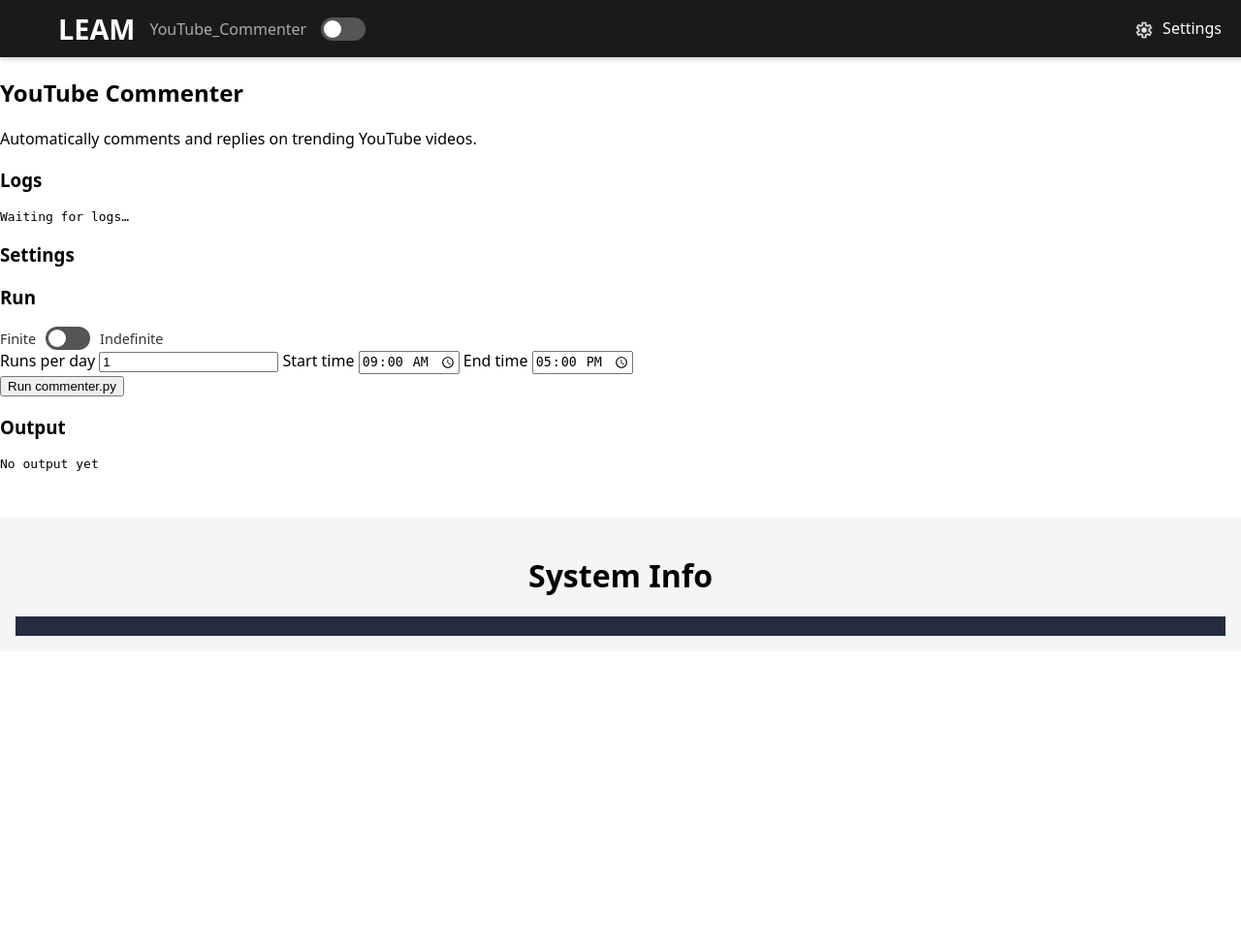
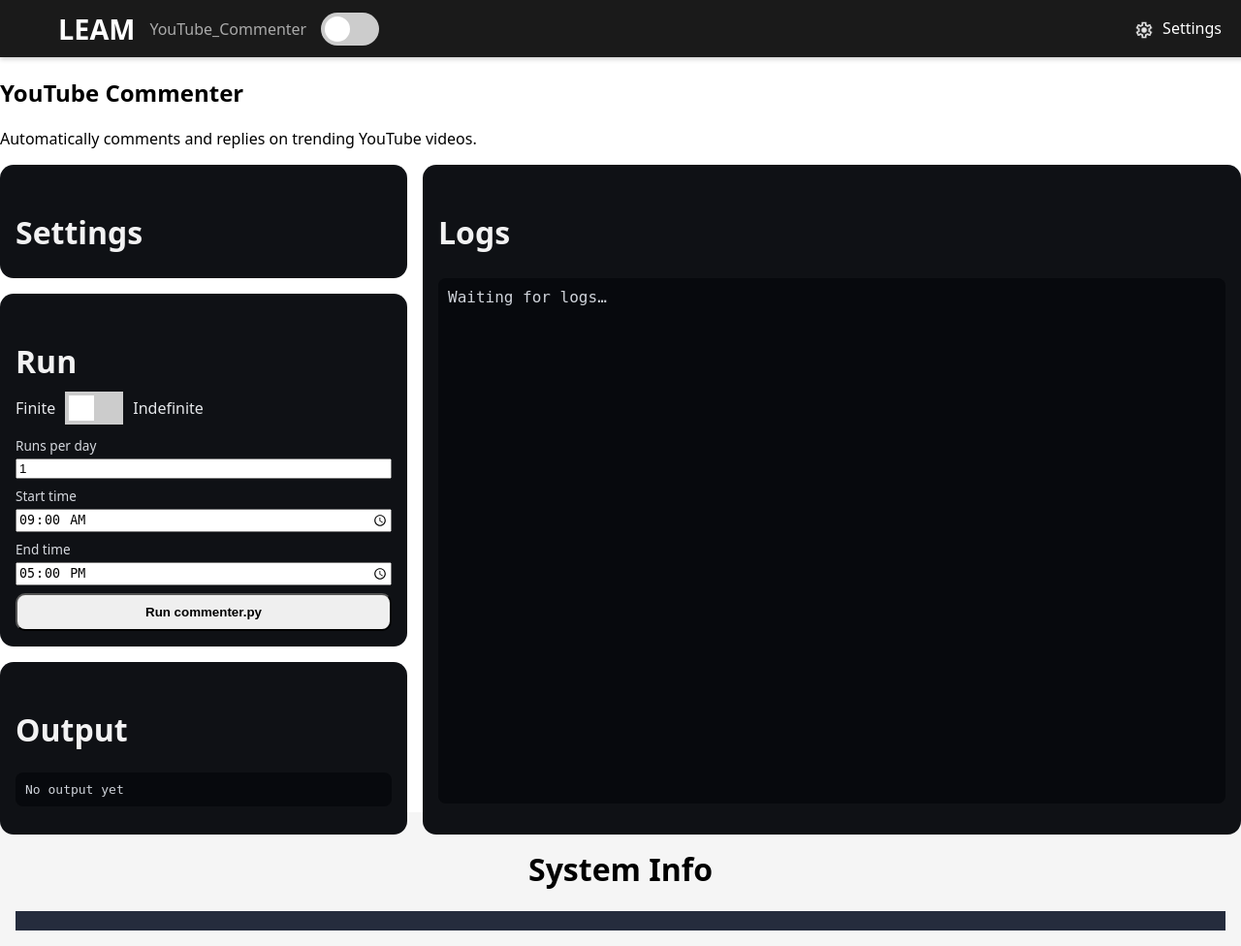
Before and after one commit to JuhilKBhatt/Leam, a Flask app: page /modules/YouTube_Commenter in a window 1280 px wide. Shown: the whole page at 97% size. Before the commit the page ends 656 px from the top, so only its background shows below. Run offline with Flask 3, Linux system fonts and the light colour scheme; some libraries are stand-ins or nearby versions.

Commit message:
CSS change

```diff
--- a/static/styles/module_page.css
+++ b/static/styles/module_page.css
@@ -1,27 +1,103 @@
-.module-page {
-    padding: 20px;
-}
-
 .module-grid {
     display: grid;
-    grid-template-columns: repeat(2, 1fr);
-    gap: 20px;
+    grid-template-columns: 420px 1fr;
+    grid-template-rows: auto auto 1fr;
+    grid-template-areas:
+        "settings logs"
+        "run      logs"
+        "output   logs";
+    gap: 16px;
+    height: calc(100vh - 180px);
 }
 
 .panel {
-    background: #111;
-    border: 1px solid #333;
-    border-radius: 10px;
-    padding: 15px;
+    background: #0f1115;
+    color: #e6e8eb;
+    border-radius: 14px;
+    padding: 16px;
+    box-shadow: 0 0 0 1px rgba(255,255,255,0.04);
+    display: flex;
+    flex-direction: column;
 }
 
 .panel h3 {
-    margin-top: 0;
+    color: #ffffff;
+    margin-bottom: 10px;
+    font-size: 2rem;
+    opacity: 0.95;
 }
 
-pre {
-    background: #000;
+/* Grid placement */
+.panel-settings { grid-area: settings; }
+.panel-run      { grid-area: run; }
+.panel-output   { grid-area: output; }
+.panel-logs     { grid-area: logs; }
+
+/* Logs */
+#logs {
+    flex: 1;
+    overflow-y: auto;
+    font-family: monospace;
+    font-size: 1rem;
+    background: #07090d;
+    color: #cfd3da;
+    border-radius: 8px;
     padding: 10px;
-    height: 200px;
+}
+
+/* Settings */
+#settings-form label,
+.run-options label {
+    color: #d6d9df;
+    font-size: 1rem;
+}
+
+/* Output */
+#output {
+    flex: 1;
     overflow-y: auto;
+    background: #07090d;
+    color: #cfd3da;
+    border-radius: 8px;
+    padding: 10px;
 }
+
+/* Run section polish */
+.run-modes {
+    display: flex;
+    align-items: center;
+    gap: 10px;
+    margin-bottom: 12px;
+}
+
+.run-options label,
+#settings-form label {
+    display: flex;
+    flex-direction: column;
+    font-size: 0.85rem;
+    gap: 4px;
+    margin-bottom: 8px;
+}
+
+#run-btn {
+    margin-top: auto;
+    padding: 10px;
+    border-radius: 10px;
+    font-weight: 600;
+}
+
+@media (max-width: 900px) {
+    .module-grid {
+        grid-template-columns: 1fr;
+        grid-template-areas:
+            "logs"
+            "settings"
+            "run"
+            "output";
+        height: auto;
+    }
+
+    .panel-logs {
+        min-height: 300px;
+    }
+}
--- a/templates/components/modules/module_page.html
+++ b/templates/components/modules/module_page.html
@@ -8,7 +8,7 @@
     <link rel="stylesheet" href="{{ url_for('static', filename='styles/header.css') }}">
     <link rel="stylesheet" href="{{ url_for('static', filename='styles/footer.css') }}">
     <link rel="stylesheet" href="{{ url_for('static', filename='styles/toggle_switch.css') }}">
-    <link rel="stylesheet" href="{{ url_for('static', filename='styles/card_modules.css') }}">
+    <link rel="stylesheet" href="{{ url_for('static', filename='styles/module_page.css') }}">
     <script src="https://cdn.socket.io/4.7.2/socket.io.min.js"></script>
     <script src="{{ url_for('static', filename='scripts/module_run.js') }}" defer></script>
     <script src="{{ url_for('static', filename='scripts/module_log_socket.js') }}" defer></script>
@@ -27,15 +27,8 @@
         <p>{{ module.description }}</p>
 
         <div class="module-grid">
-
-            <!-- Logs -->
-            <section class="panel">
-                <h3>Logs</h3>
-                <pre id="logs">Waiting for logs…</pre>
-            </section>
-
             <!-- Settings -->
-            <section class="panel">
+            <section class="panel panel-settings">
                 <h3>Settings</h3>
                 <form id="settings-form">
                     {% for key, value in module.settings.items() %}
@@ -46,13 +39,11 @@
                     {% endfor %}
                 </form>
             </section>
-
             <!-- Run Options -->
-            <section class="panel">
+            <section class="panel panel-run">
                 <h3>Run</h3>
                 <div class="run-modes">
                     <span class="mode-label">Finite</span>
-
                     <label class="switch">
                         <input
                             type="checkbox"
@@ -61,7 +52,6 @@
                         >
                         <span class="slider"></span>
                     </label>
-
                     <span class="mode-label">Indefinite</span>
                 </div>
                 <div class="run-options" id="run-options">
@@ -80,13 +70,16 @@
                 </div>
                 <button id="run-btn">Run {{ module.run_file }}</button>
             </section>
-
             <!-- Output -->
-            <section class="panel">
+            <section class="panel panel-output">
                 <h3>Output</h3>
                 <pre id="output">No output yet</pre>
             </section>
-
+            <!-- Logs -->
+            <section class="panel panel-logs">
+                <h3>Logs</h3>
+                <pre id="logs">Waiting for logs…</pre>
+            </section>
         </div>
     </main>
     {% include "components/utilities/footer.html" %}
```
